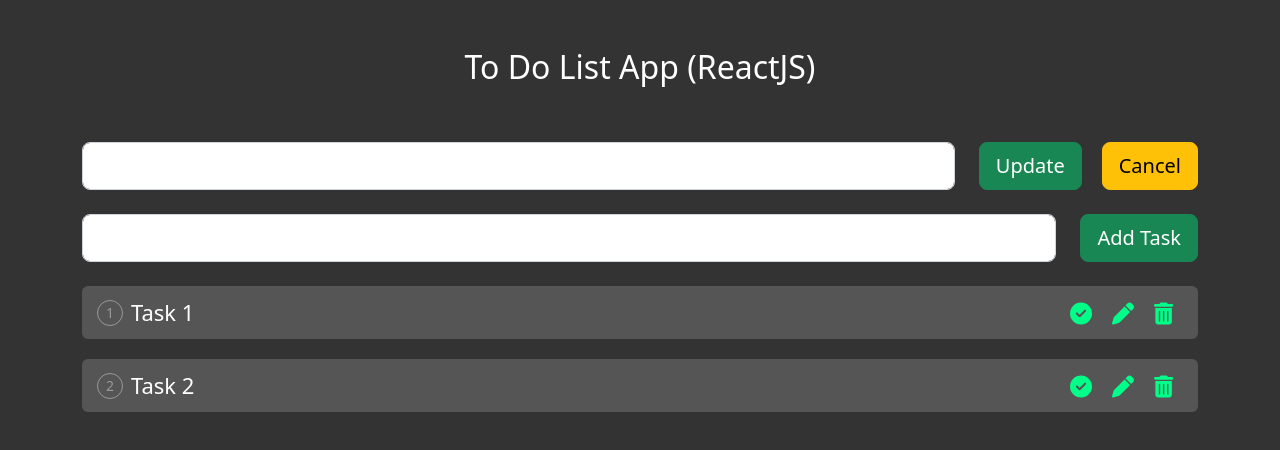
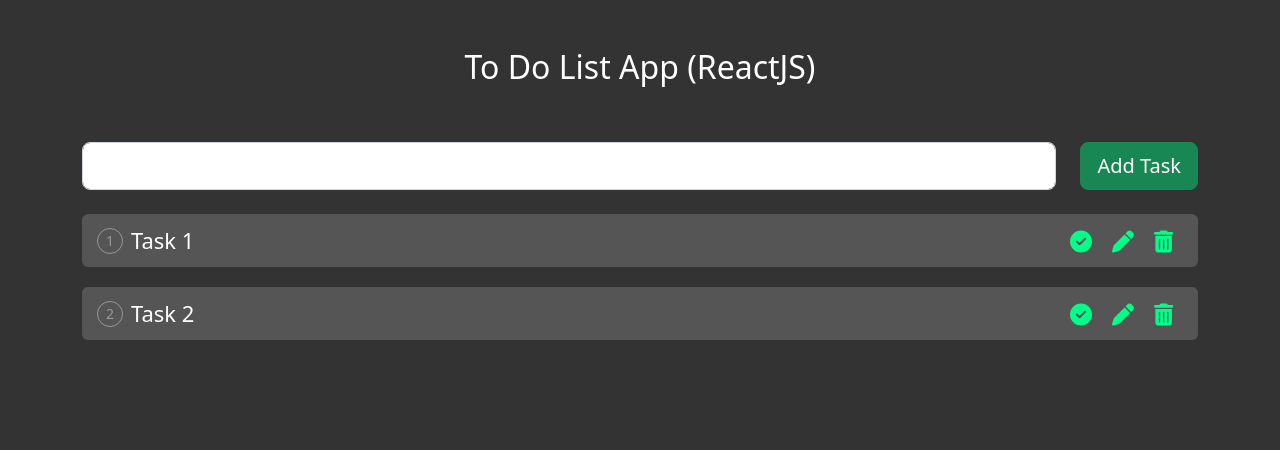
Before and after one commit to Rezuan-Ahmed-git/react-to-do, a React (Create React App) app: page / in a window 1280 px wide. Shown: the top 450 px of the page. Built offline with nearby package versions, Linux system fonts and the light colour scheme.

Commit message:
feat: update task functionality add

```diff
--- a/src/App.js
+++ b/src/App.js
@@ -5,6 +5,7 @@
   faCircleCheck,
   faPen,
   faTrashCan,
+  faArrowRotateLeft,
 } from '@fortawesome/free-solid-svg-icons';
 
 import './App.css';
@@ -48,19 +49,41 @@
 
   //Mark task as done or completed
   ////////////////////////////////
-  const markDone = (id) => {};
+  const markDone = (id) => {
+    let newTask = toDo.map((task) => {
+      if (task.id === id) {
+        return { ...task, status: !task.status };
+      }
+      return task;
+    });
+    setToDo(newTask);
+  };
 
   //Cancel update
   ////////////////////////////////
-  const cancelUpdate = () => {};
+  const cancelUpdate = () => {
+    setUpdateData('');
+  };
 
   //Change task for update
   ////////////////////////////////
-  const changeTask = (e) => {};
+  const changeTask = (e) => {
+    let newEntry = {
+      id: updateData.id,
+      title: e.target.value,
+      status: updateData.status ? true : false,
+    };
+    setUpdateData(newEntry);
+  };
 
   //Update Task
   ////////////////////////////////
-  const updateTask = () => {};
+  const updateTask = () => {
+    let filterRecords = [...toDo].filter((task) => task.id !== updateData.id);
+    let updatedObject = [...filterRecords, updateData];
+    setToDo(updatedObject);
+    setUpdateData('');
+  };
 
   return (
     <div className="container App">
@@ -70,18 +93,33 @@
       <br />
       <br />
 
+      {updateData && updateData ? (
+        <>
           {/* Update Task  */}
           <div className="row">
             <div className="col">
-          <input className="form-control form-control-lg" />
+              <input
+                className="form-control form-control-lg"
+                value={updateData && updateData.title}
+                onChange={(e) => changeTask(e)}
+              />
             </div>
             <div className="col-auto">
-          <button className="btn btn-lg btn-success mr-20">Update</button>
-          <button className="btn btn-lg btn-warning">Cancel</button>
+              <button
+                className="btn btn-lg btn-success mr-20"
+                onClick={updateTask}
+              >
+                Update
+              </button>
+              <button className="btn btn-lg btn-warning" onClick={cancelUpdate}>
+                Cancel
+              </button>
             </div>
           </div>
           <br />
-
+        </>
+      ) : (
+        <>
           {/* Add Task  */}
           <div className="row">
             <div className="col">
@@ -98,6 +136,8 @@
             </div>
           </div>
           <br />
+        </>
+      )}
 
       {/* Display ToDos  */}
 
@@ -116,12 +156,30 @@
                   </div>
 
                   <div className="iconsWrap">
-                    <span title="Completed / Not Completed">
+                    {task.status ? (
+                      <span title="Undo" onClick={() => markDone(task.id)}>
+                        <FontAwesomeIcon icon={faArrowRotateLeft} />
+                      </span>
+                    ) : (
+                      <span title="Completed" onClick={() => markDone(task.id)}>
                         <FontAwesomeIcon icon={faCircleCheck} />
                       </span>
-                    <span title="Edit">
+                    )}
+
+                    {task.status ? null : (
+                      <span
+                        title="Edit"
+                        onClick={() =>
+                          setUpdateData({
+                            id: task.id,
+                            title: task.title,
+                            status: task.status ? true : false,
+                          })
+                        }
+                      >
                         <FontAwesomeIcon icon={faPen} />
                       </span>
+                    )}
                     <span title="Delete" onClick={() => deleteTask(task.id)}>
                       <FontAwesomeIcon icon={faTrashCan} />
                     </span>
```
Lines whose indentation alone changed are shown as unchanged.
